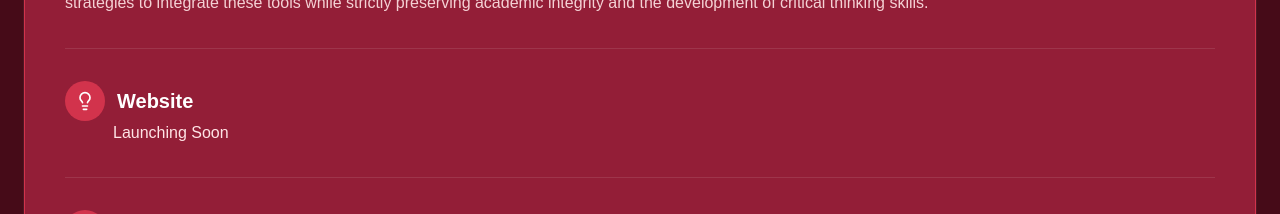
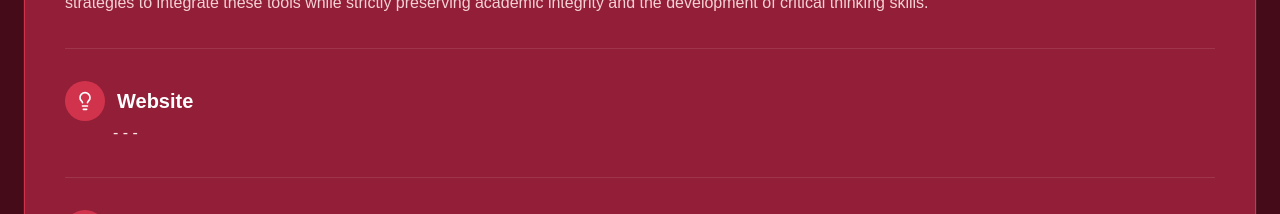
Before and after one commit to gdgoc-uic/pcsc-uic-2026, a Next.js app: page /workshop in a window 1280 px wide. Shown: the part 2680-2894 px from the top of the page. Built offline with nearby package versions, Linux system fonts and the light colour scheme.

Commit message:
fix: update workshop website link to placeholder

```diff
--- a/src/app/(pages)/workshop/page.tsx
+++ b/src/app/(pages)/workshop/page.tsx
@@ -51,7 +51,7 @@ const workshops: Workshop[] = [
     title: "Generative AI in Education",
     objective:
       "This workshop provides educators with a grounded understanding of generative AI’s mechanics to effectively navigate its rapid impact on student learning and research. By identifying specific opportunities and risks, participants will learn to design educational activities that harness AI as a learning enhancement rather than a replacement for human effort. Ultimately, the session moves beyond the extremes of ineffective bans or uncritical use, equipping educators with practical strategies to integrate these tools while strictly preserving academic integrity and the development of critical thinking skills.",
-    website: "Launching Soon",
+    website: "- - -",
     organizers: [
       { name: "Thomas James Tiam-Lee", affiliation: "De La Salle University" }
     ],
```
